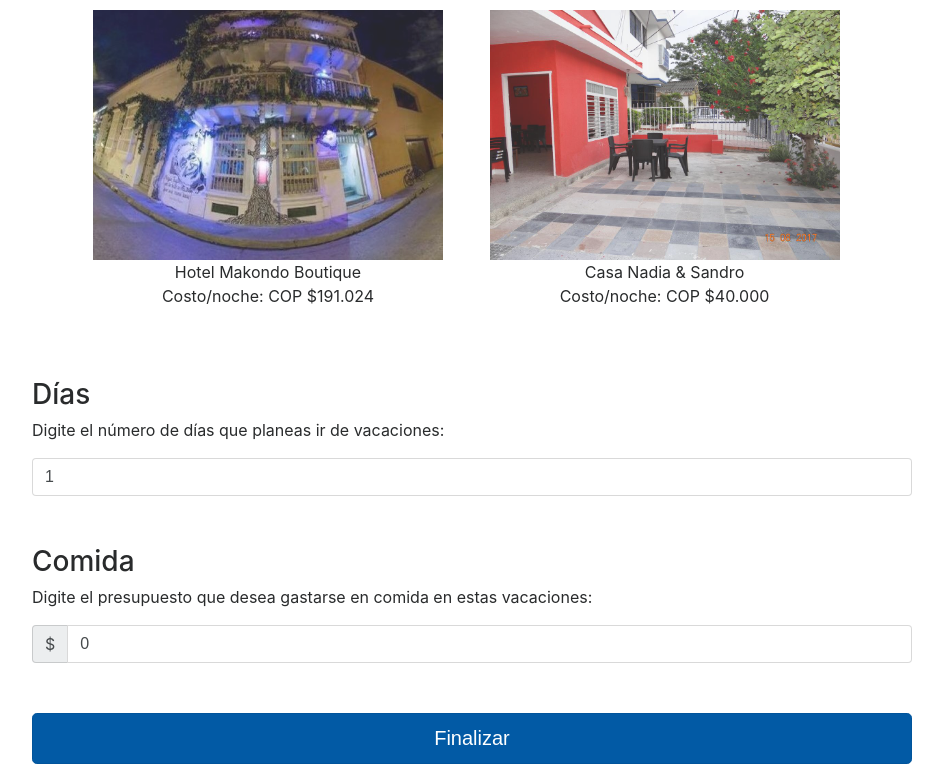
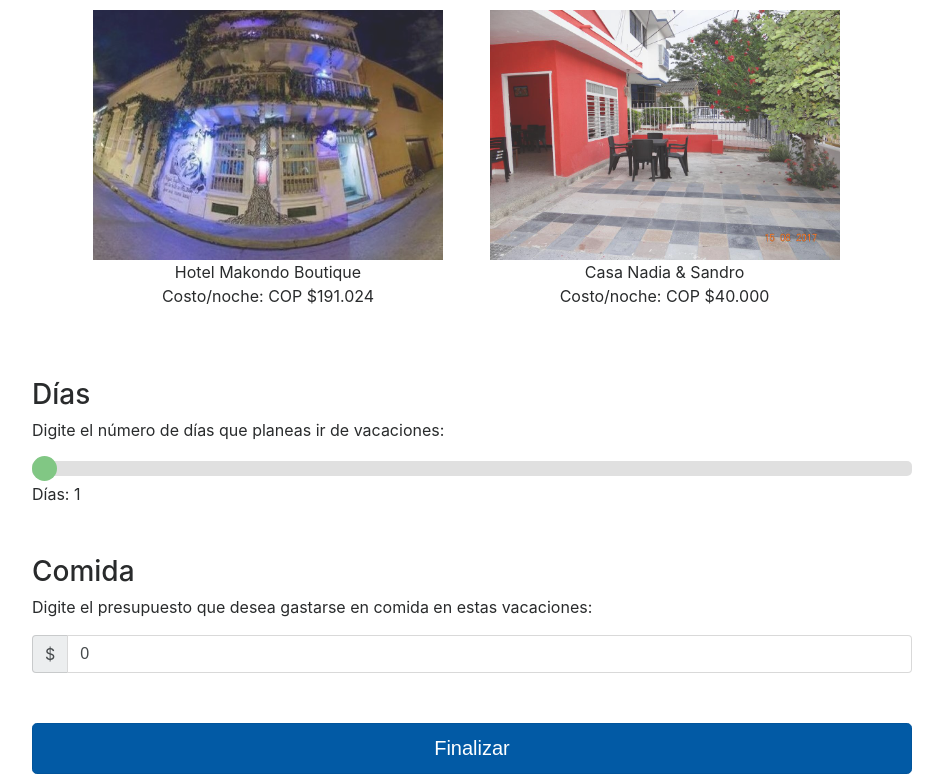
Before and after one commit to brayanrodbajo/MERApp, a Flask app: page / in a window 1280 px wide. Shown: the part 1363-2137 px from the top of the page, without its empty margins (213-1156 px from the left). Run offline with Flask 2, Linux system fonts and the light colour scheme; some libraries are stand-ins or nearby versions.

Commit message:
slider range added with randomic steps

```diff
--- a/static/css/index.css
+++ b/static/css/index.css
@@ -33,6 +33,46 @@
 input[type="checkbox"] {
   display: none;
 }
+
+/*slider range*/
+#slidecontainer {
+    width: 100%;
+}
+
+.slider {
+    -webkit-appearance: none;
+    width: 100%;
+    height: 15px;
+    border-radius: 5px;
+    background: #d3d3d3;
+    outline: none;
+    opacity: 0.7;
+    -webkit-transition: .2s;
+    transition: opacity .2s;
+}
+
+.slider:hover {
+    opacity: 1;
+}
+
+.slider::-webkit-slider-thumb {
+    -webkit-appearance: none;
+    appearance: none;
+    width: 25px;
+    height: 25px;
+    border-radius: 50%;
+    background: #4CAF50;
+    cursor: pointer;
+}
+
+.slider::-moz-range-thumb {
+    width: 25px;
+    height: 25px;
+    border-radius: 50%;
+    background: #4CAF50;
+    cursor: pointer;
+}
+
 
 label {
   border: 1px solid #fff;
--- a/static/js/index.js
+++ b/static/js/index.js
@@ -142,10 +142,20 @@
 	}
 }
 
-$('#days').on('input', function() {
-    currentDays = parseInt($(this).val());
+var slider = document.getElementById("days");
+var output = document.getElementById("demo");
+output.innerHTML = slider.value;
+slider.oninput = function() {
+    output.innerHTML = this.value;
+    currentDays = parseInt(this.value);
     writeTotal();
-});
+    changeStep();
+}
+
+function changeStep() {
+    var x = Math.floor((Math.random() * 5) + 1);
+    document.getElementById("days").step = x.toString();
+}
 
 $('#food').on('input', function() {
     foodValue = parseInt($(this).val());
--- a/templates/index.html
+++ b/templates/index.html
@@ -79,8 +79,12 @@
     <div class="sec">
         <h3> Días </h3>
         <p>Digite el número de días que planeas ir de vacaciones:</p>
-    <input id="days" class="form-control" type="number"  min="1" value="1">
+        <div id="slidecontainer">
+            <input type="range" min="1" max="30" value="1" class="slider" id="days">
+            <p>Días: <span id="demo"></span></p>
         </div>
+    </div>
+
     <div class="sec">
     <h3> Comida </h3>
     <p>Digite el presupuesto que desea gastarse en comida en estas vacaciones:</p>
```
Lines whose indentation alone changed are shown as unchanged.
